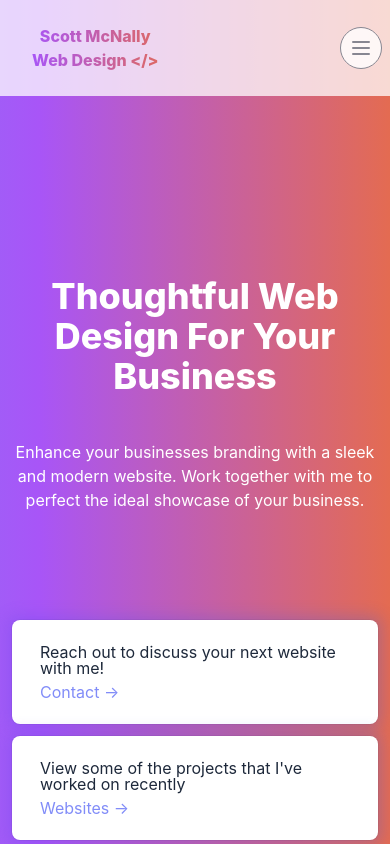
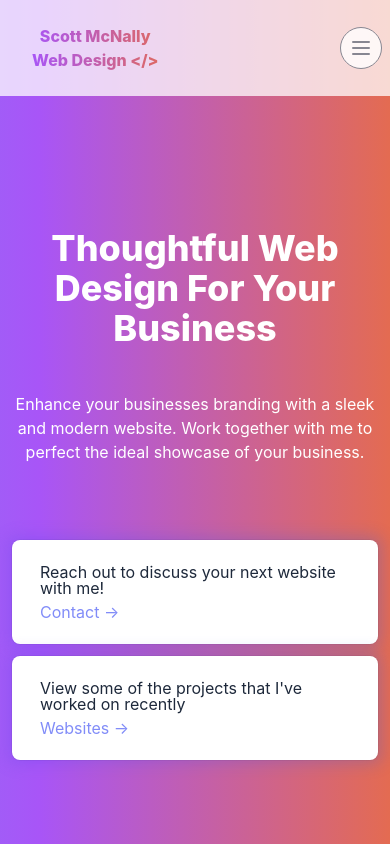
Before and after one commit to scottmcn204/scottmcnallyweb, a React (Create React App) app: page / in a window 390 px wide. Shown: the top 844 px of the page. Built offline with nearby package versions, Linux system fonts and the light colour scheme.

Commit message:
fixing heights on phone screens

```diff
--- a/src/App.js
+++ b/src/App.js
@@ -126,7 +126,7 @@ function App() {
         <div class="flex items-center justify-center h-96 w-screen
 
             ">
-            <div className='mt-96'>
+            <div className='md:mt-96 mt-72'>
               <div className='text-center   p-8 text-white font-extrabold text-4xl md:text-5xl  z-80'>
                   Thoughtful Web Design For Your Business
               </div>
@@ -135,7 +135,7 @@ function App() {
               </p>
             </div>
          </div>
-         <div className='h-56'></div>
+         <div className='md:h-56 h-36'></div>
          <div className=' md:flex justify-center z-100'>
           <div className='relative mx-3 my-3'>
          <div class="absolute -inset-1 bg-gradient-to-r from-purple-600 to-blue-600 animate-gradient-xy rounded-lg blur opacity-25 z-100"></div>
```
